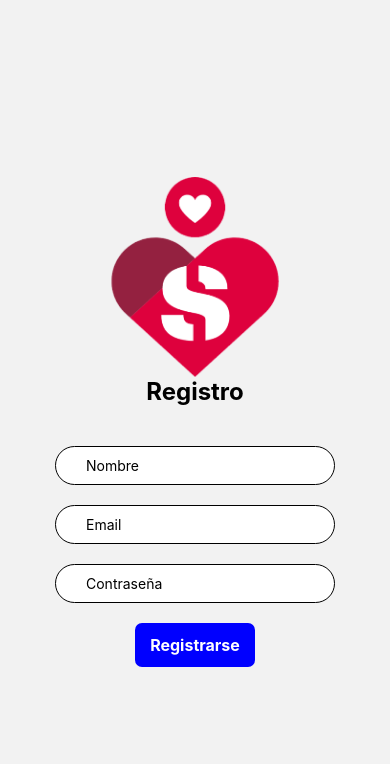
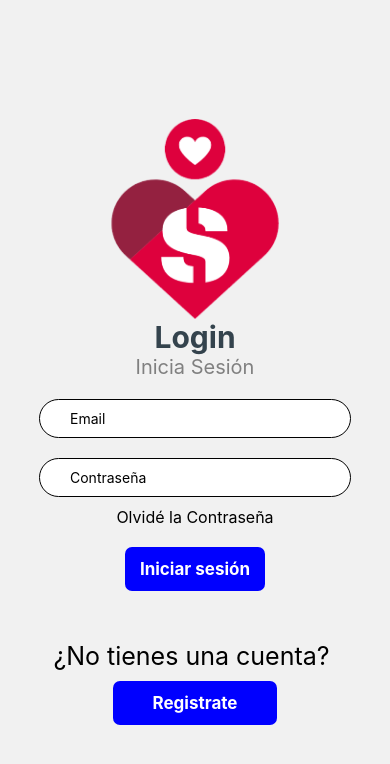
Before and after one commit to OlguinLautaro/Save-You-App, a React Native app: screen / in a window 390 px wide. Shown: the top 764 px of the page. Built offline with nearby package versions, Linux system fonts and the light colour scheme.

Commit message:
ruta para el login

```diff
--- a/App.js
+++ b/App.js
@@ -20,10 +20,10 @@ export default function App() {
   return (
 
     <NavigationContainer>
-            <stack.Navigator initialRouteName="Registro">
-                <stack.Screen name="Login" component={Login} options={{headerShown: false}}/>
+            <stack.Navigator initialRouteName="Login">
+                <stack.Screen name="Registro" component={Registro} options={{headerShown: false}}/>
                 <stack.Screen name="Home" component={Home} options={{headerShown: false}}/>
-                <stack.Screen name="Registro" component={Registro} options={{headerShown: false}} />
+                <stack.Screen name="Login" component={Login} options={{headerShown: false}} />
             </stack.Navigator>
         </NavigationContainer>
 
```
